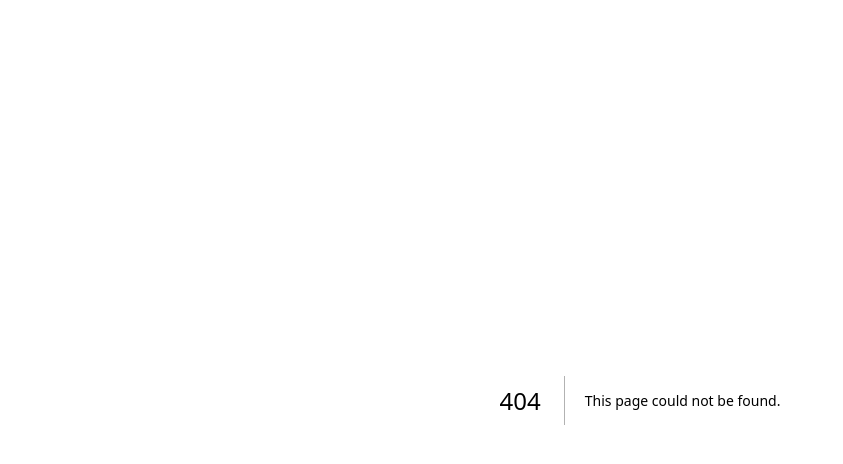
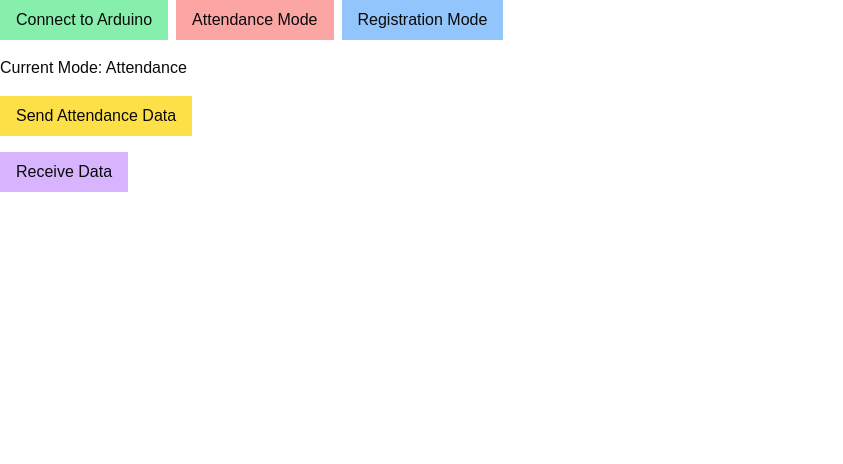
Before and after one commit to LemarCanete/logiTrack, a Next.js app: page /admin/AddUserv2 in a window 1280 px wide. Before the commit this address had no page. Shown: the top 464 px of the page, without its empty margins (0-843 px from the left). Built offline with nearby package versions, Linux system fonts and the light colour scheme.

Commit message:
Added v2 for testing

```diff
--- /dev/null
+++ b/app/admin/AddUserv2/form.jsx
@@ -0,0 +1,140 @@
+import React, { useState } from 'react';
+
+const Form = () => {
+  const [mode, setMode] = useState('Attendance');
+  const [port, setPort] = useState(null); // Serial port
+  const [isConnected, setIsConnected] = useState(false);
+  const [receivedData, setReceivedData] = useState('');
+
+  // Function to connect to the serial port
+  const connectSerial = async () => {
+    try {
+      // Request a port and open a connection
+      const selectedPort = await navigator.serial.requestPort();
+      await selectedPort.open({ baudRate: 9600 });
+      setPort(selectedPort);
+      setIsConnected(true);
+      console.log('Connected to Arduino via Serial Port');
+    } catch (error) {
+      console.error('Error connecting to serial port:', error);
+    }
+  };
+
+  // Function to send data to the Arduino
+  const sendData = async (message) => {
+    if (!port) {
+      console.log('Port is not connected.');
+      return;
+    }
+
+    try {
+      // Create a new TextEncoderStream for each message
+      const textEncoder = new TextEncoderStream();
+      const writableStreamClosed = textEncoder.readable.pipeTo(port.writable);
+      const writer = textEncoder.writable.getWriter();
+
+      // Write the message
+      await writer.write(message + '\n');
+      console.log(`Sent to Arduino: ${message}`);
+
+      // Clean up the writer
+      writer.releaseLock();
+      await writableStreamClosed.catch(() => {});
+    } catch (error) {
+      console.error('Error sending data:', error);
+    }
+  };
+
+  // Function to receive data from the Arduino
+  const receiveData = async () => {
+    if (!port) {
+      console.log('Port is not connected.');
+      return;
+    }
+
+    try {
+      const textDecoder = new TextDecoderStream();
+      const readableStreamClosed = port.readable.pipeTo(textDecoder.writable);
+      const reader = textDecoder.readable.getReader();
+
+      // Read the data
+      while (true) {
+        const { value, done } = await reader.read();
+        if (done) {
+          console.log('Serial port closed.');
+          break;
+        }
+        console.log(`Received: ${value}`);
+        setReceivedData(value); // Update the state with received data
+      }
+
+      // Clean up
+      reader.releaseLock();
+      await readableStreamClosed.catch(() => {});
+    } catch (error) {
+      console.error('Error receiving data:', error);
+    }
+  };
+
+  return (
+    <div>
+      <div className="mb-4">
+        <button
+          className="bg-green-300 px-4 py-2 mr-2"
+          onClick={connectSerial}
+        >
+          Connect to Arduino
+        </button>
+        <button
+          className="bg-red-300 px-4 py-2 mr-2"
+          onClick={() => setMode('Attendance')}
+        >
+          Attendance Mode
+        </button>
+        <button
+          className="bg-blue-300 px-4 py-2"
+          onClick={() => setMode('Registration')}
+        >
+          Registration Mode
+        </button>
+      </div>
+
+      <div>
+        <h2>Current Mode: {mode}</h2>
+        {mode === 'Attendance' && (
+          <button
+            className="bg-yellow-300 px-4 py-2 mt-4"
+            onClick={() => sendData('Attendance')}
+          >
+            Send Attendance Data
+          </button>
+        )}
+        {mode === 'Registration' && (
+          <button
+            className="bg-yellow-300 px-4 py-2 mt-4"
+            onClick={() => sendData('Registration')}
+          >
+            Send Registration Data
+          </button>
+        )}
+      </div>
+
+      <div className="mt-4">
+        <button
+          className="bg-purple-300 px-4 py-2"
+          onClick={receiveData}
+        >
+          Receive Data
+        </button>
+        {receivedData && (
+          <div className="mt-4">
+            <h3>Received Data:</h3>
+            <p>{receivedData}</p>
+          </div>
+        )}
+      </div>
+    </div>
+  );
+};
+
+export default Form;
--- /dev/null
+++ b/app/admin/AddUserv2/page.jsx
@@ -0,0 +1,13 @@
+'use client'
+import React from 'react'
+import Form from './form'
+
+const page = () => {
+  return (
+    <div>
+      <Form/>
+    </div>
+  )
+}
+
+export default page
```
